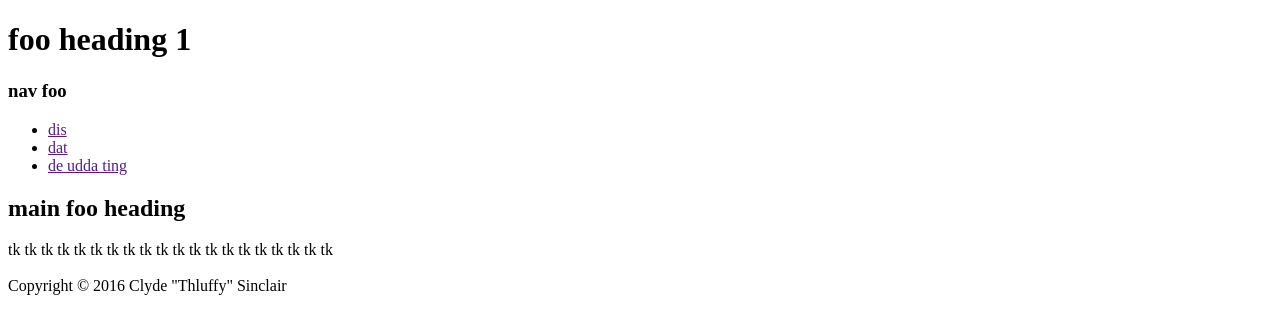
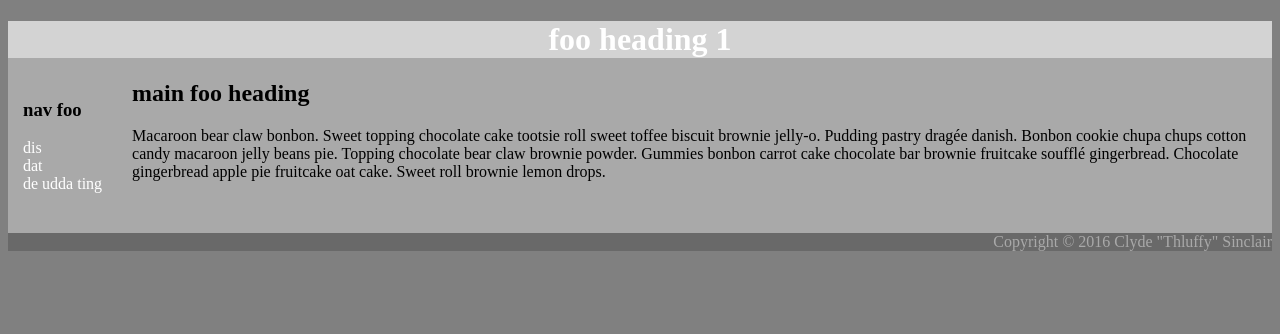
Before and after one commit to wu-rymd/fall-softdev-workshop, a plain HTML site: page 20_css3ways/2_internal/index.html in a window 1280 px wide. Drawn offline with Linux system fonts and the light colour scheme.

Commit message:
add internal css

```diff
--- a/20_css3ways/2_internal/index.html
+++ b/20_css3ways/2_internal/index.html
@@ -4,23 +4,97 @@
 <html>
   <head>
     <title>foo title</title>
+    <style>
+      body {
+          background-color: grey;
+      }
+
+      #container {
+          background-color: darkgrey;
+      }
+
+      #heading {
+          background-color: lightgrey;
+          color: white;
+          text-align: center;
+      }
+
+      #navbar {
+          display: inline-block;
+          padding-left: 15px;
+          padding-right: 30px;
+          float: left;
+      }
+
+
+      /* targeting all list items in unordered list under id="navbar" */
+      #navbar > ul {
+          list-style: none; /* no bullets */
+          padding-left: 0;  /* no indent */
+      }
+
+      a {
+          color: white;
+          text-decoration: none;
+          text-align: left;
+      }
+
+      #body {
+          display: inline;
+          vertical-align: top;
+      }
+
+      #footer {
+          background-color: dimgrey;
+          color: darkgrey;
+          text-align: right;
+      }
+
+    </style>
+
   </head>
 
   <body>
+
+    <div id="container">
+
+      <div id="heading">
         <h1>foo heading 1</h1>
+      </div>
+
+      <div id="content">
+
+        <div id="navbar">
           <h3>nav foo</h3>
           <ul>
             <li><a href="">dis</a></li>
             <li><a href="">dat</a></li>
             <li><a href="">de udda ting</a></li>
           </ul>
+        </div>
+
+
+        <div id="body">
           <h2>main foo heading</h2>
-    <p>tk tk tk tk tk tk tk tk tk tk tk tk tk tk tk tk tk tk tk tk
+
+          <p>
+            <!-- http://www.cupcakeipsum.com --> 	Macaroon bear claw bonbon. Sweet topping chocolate cake tootsie roll sweet toffee biscuit brownie jelly-o.
+	        Pudding pastry dragée danish. Bonbon cookie chupa chups cotton candy macaroon jelly beans pie.
+	        Topping chocolate bear claw brownie powder. Gummies bonbon carrot cake chocolate bar brownie fruitcake soufflé gingerbread.
+	        Chocolate gingerbread apple pie fruitcake oat cake. Sweet roll brownie lemon drops.
+          </p>
+        </div>
 
         <br>
         <br>
 
+      </div> <!-- end content -->
+
+      <div id="footer">
         Copyright &copy; 2016 Clyde "Thluffy" Sinclair
+      </div>
+
+    </div> <!-- end container -->
 
   </body>
 
```
Lines whose indentation alone changed are shown as unchanged.
